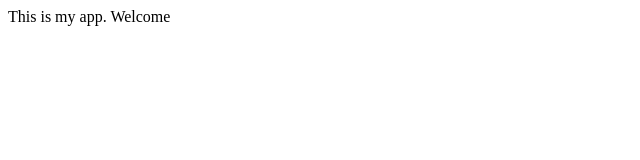
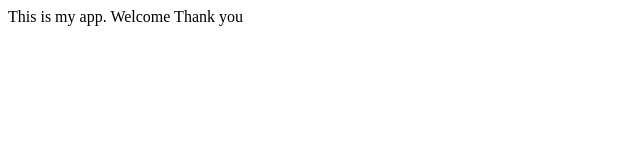
Before and after one commit to Ananthi-Subbu/myapp, a plain HTML site: page index.html in a window 1280 px wide. Shown: the full height of the page, 0-640 px from the left. Drawn offline with Linux system fonts and the light colour scheme.

Commit message:
added welcome

```diff
--- a/index.html
+++ b/index.html
@@ -6,5 +6,7 @@
 <body>
 	This is my app.
 	Welcome
+
+	Thank you
 </body>
 </html>
```
Also changed, not shown: welcome.html (added, +1 -0 lines).
